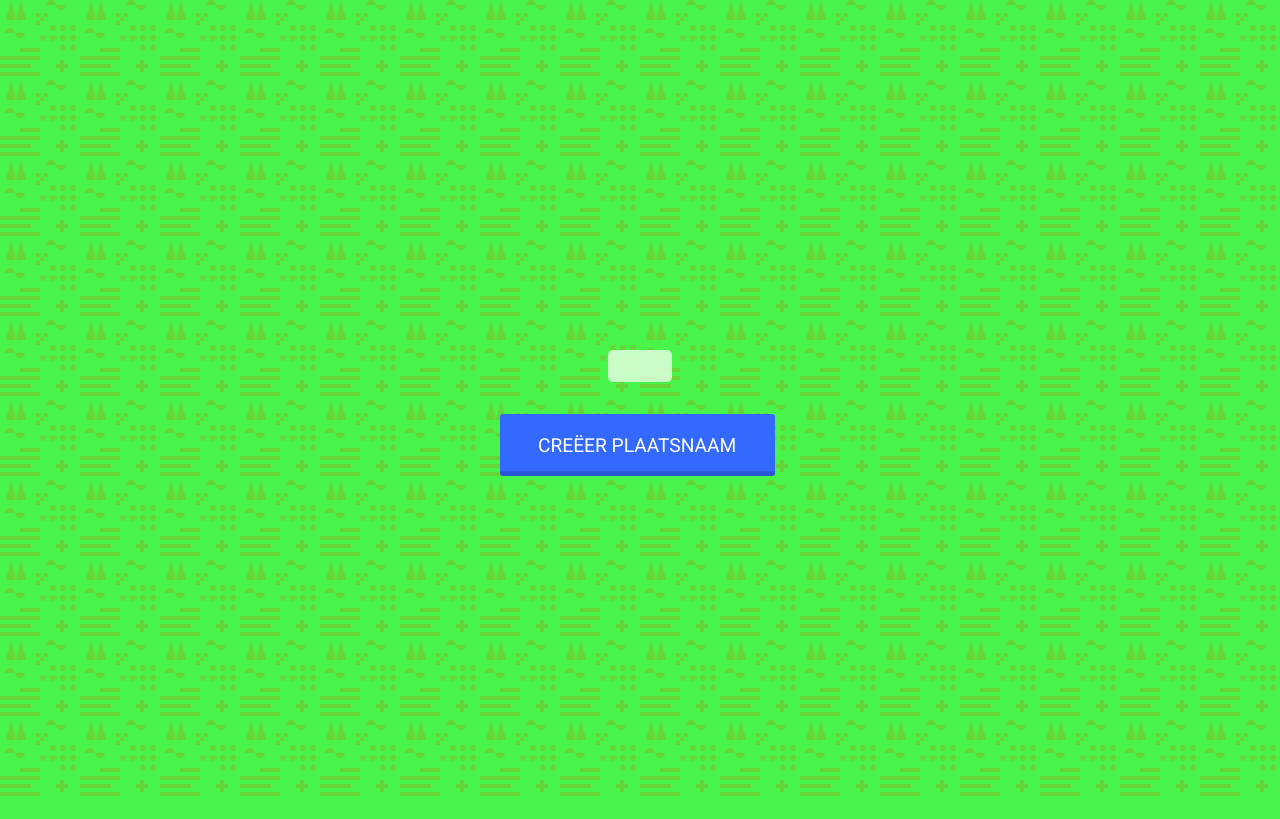
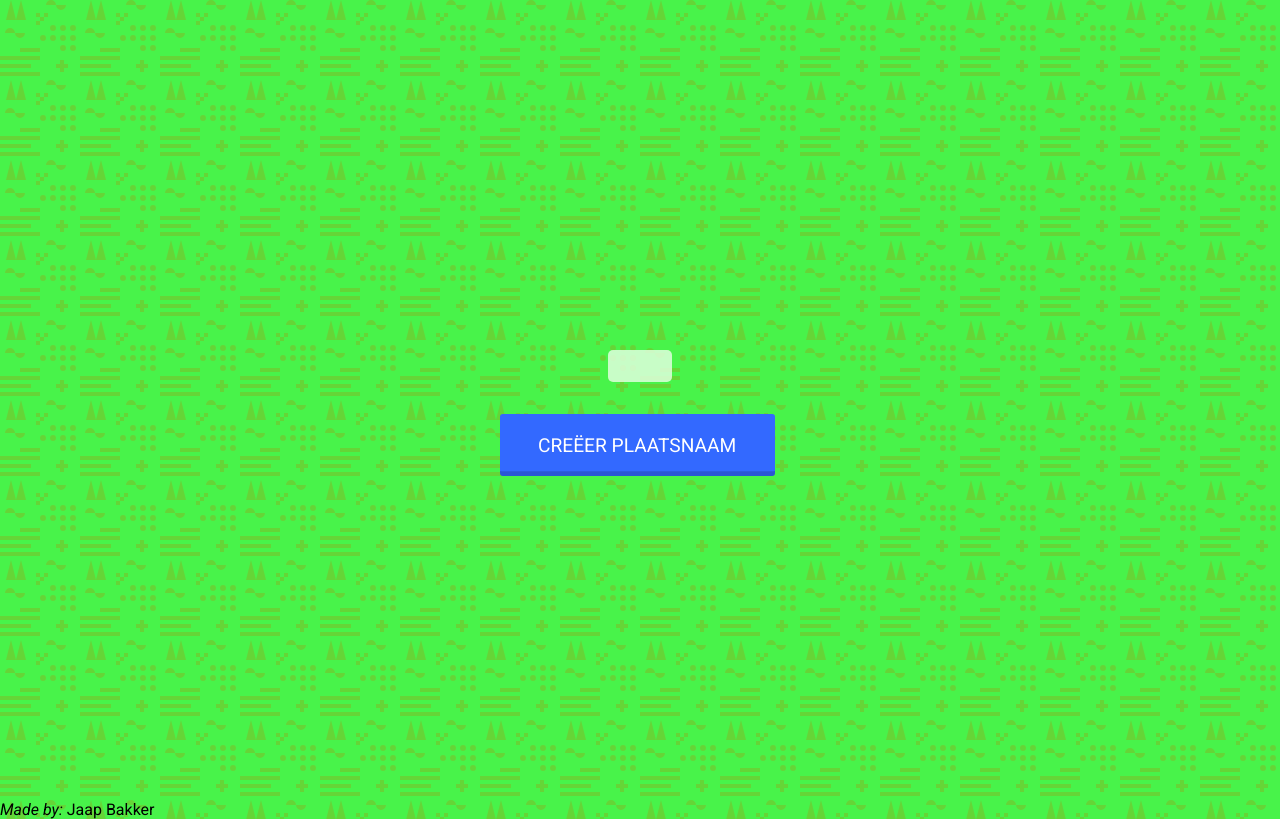
Before and after one commit to Swearwolve/willekeurigeplaatsnaam, a plain HTML site: page index.html in a window 1280 px wide. Drawn offline with Linux system fonts and the light colour scheme.

Commit message:
Update index.html

```diff
--- a/index.html
+++ b/index.html
@@ -15,6 +15,9 @@
         <a class="button" onclick="gentext();">Creëer plaatsnaam</a>
     </div>
 
+<footer>
+    <p><em>Made by:</em>    Jaap Bakker</p>
+</footer>
 
 <script src="app.js"></script>
 </body>
```
